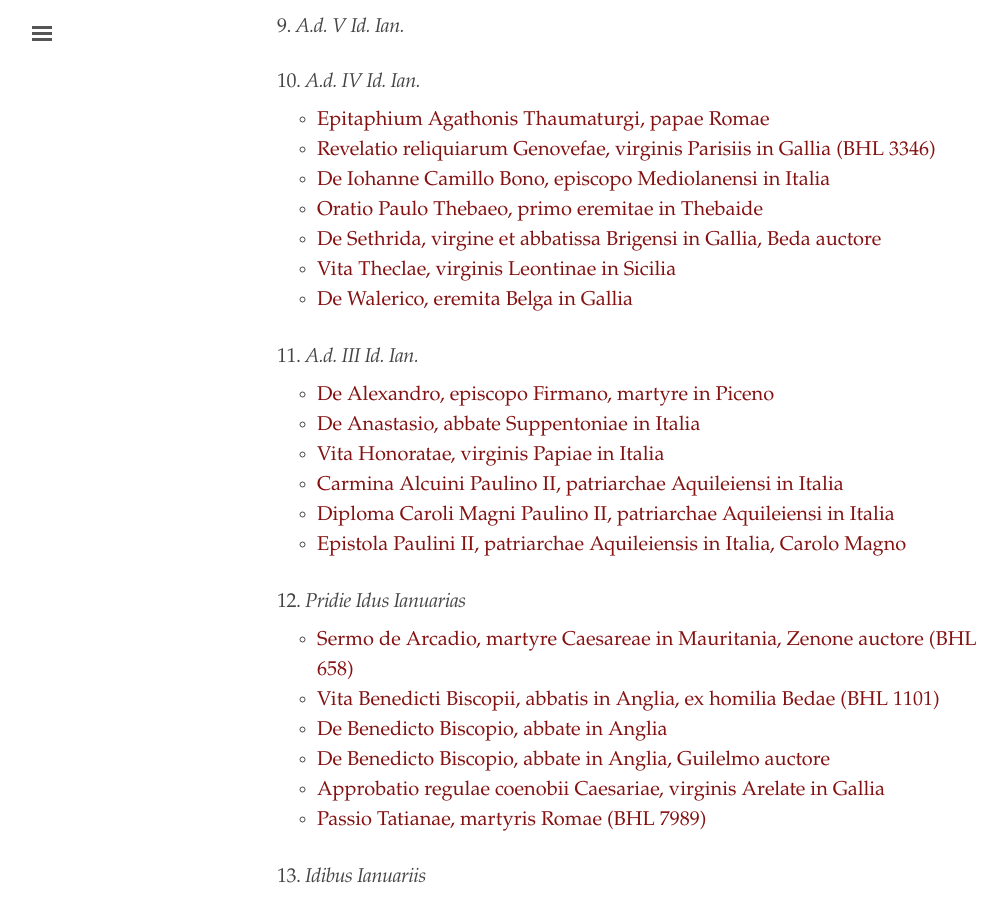
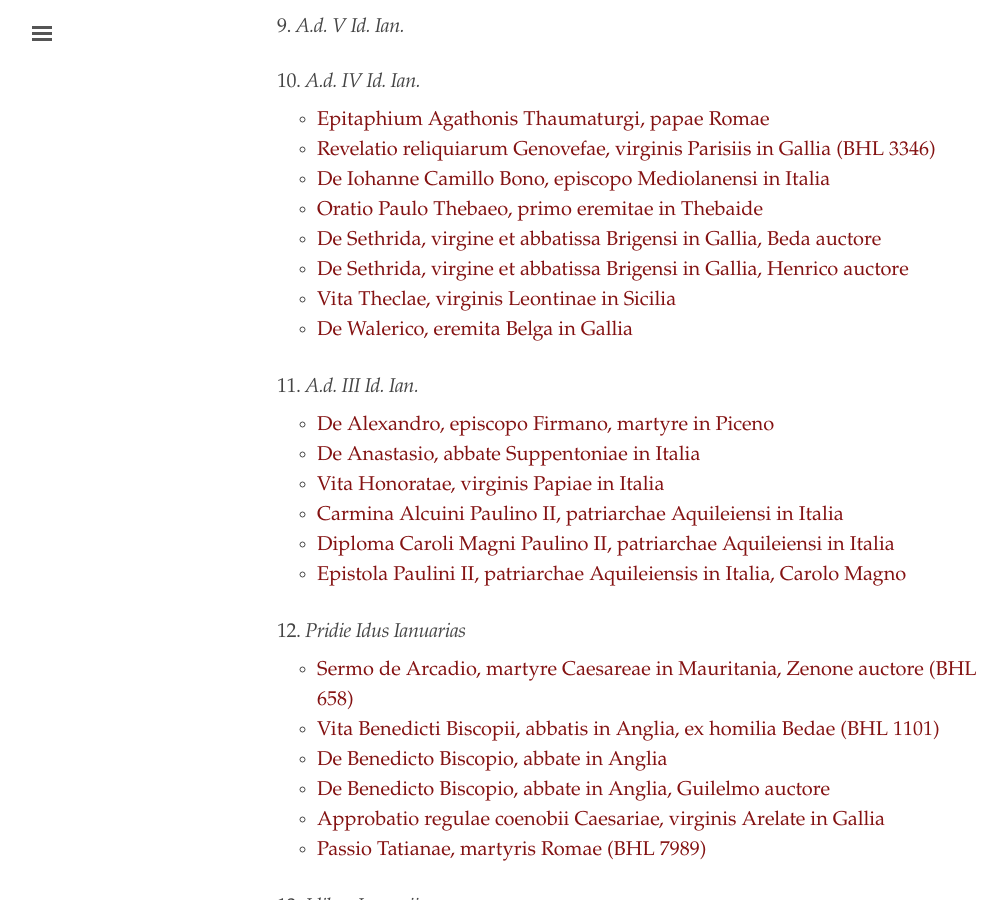
Before and after one commit to cjkoepke1/latin-hagiography, a Jekyll site: the page built from index.md, in a window 1280 px wide and 900 px high, scrolled down 1595 px. Shown: the whole window, without its empty margins (3-1010 px from the left). Built offline with Jekyll 4.4.1, drawn with Linux system fonts in a browser that asks for light colours.

Commit message:
Added De Sethrida Henrici

```diff
--- a/index.md
+++ b/index.md
@@ -64,6 +64,7 @@ title: "Latin Hagiography"
 - [De Iohanne Camillo Bono, episcopo Mediolanensi in Italia](https://cjkoepke1.github.io/latin-hagiography/texts/de-iohanne-bono/)
 - [Oratio Paulo Thebaeo, primo eremitae in Thebaide](https://cjkoepke1.github.io/latin-hagiography/texts/oratio-paulo-thebaeo/)
 - [De Sethrida, virgine et abbatissa Brigensi in Gallia, Beda auctore](https://cjkoepke1.github.io/latin-hagiography/texts/de-sethrida-bedae/)
+- [De Sethrida, virgine et abbatissa Brigensi in Gallia, Henrico auctore](https://cjkoepke1.github.io/latin-hagiography/texts/de-sethrida-henrici/)
 - [Vita Theclae, virginis Leontinae in Sicilia](https://cjkoepke1.github.io/latin-hagiography/texts/vita-theclae-leontinae/)
 - [De Walerico, eremita Belga in Gallia](https://cjkoepke1.github.io/latin-hagiography/texts/de-walerico/)
 
```
